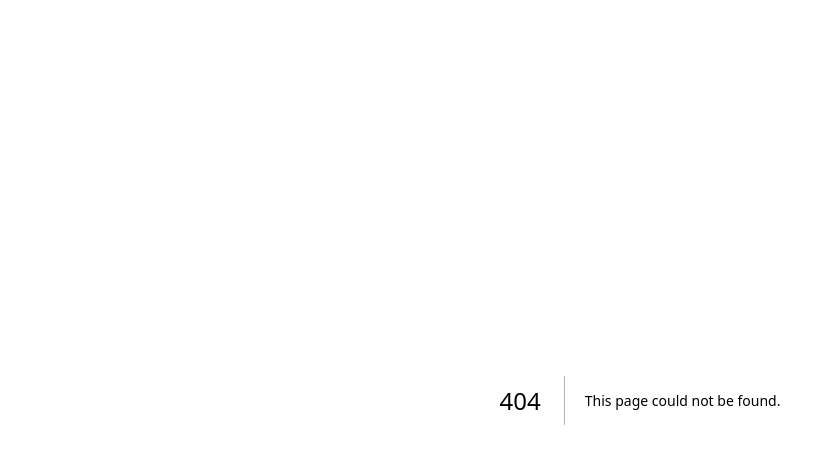
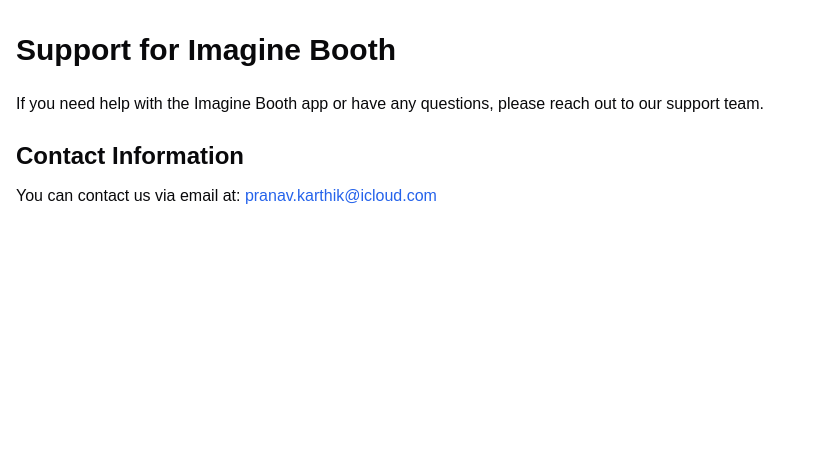
Before and after one commit to pranavkarthik10/personalv6, a Next.js app: page /apps/imagine-booth/support in a window 1280 px wide. Before the commit this address had no page. Shown: the top 464 px of the page, without its empty margins (0-827 px from the left). Built offline with nearby package versions, Linux system fonts and the light colour scheme.

Commit message:
add support

```diff
--- /dev/null
+++ b/src/app/apps/imagine-booth/support/page.tsx
@@ -0,0 +1,28 @@
+import React from 'react';
+
+const SupportPage = () => {
+  return (
+    <div className="container mx-auto px-4 py-8">
+      <h1 className="text-3xl font-bold mb-6">Support for Imagine Booth</h1>
+
+      <p className="mb-4">
+        If you need help with the Imagine Booth app or have any questions, please reach out to our support team.
+      </p>
+
+      <h2 className="text-2xl font-semibold mt-6 mb-3">Contact Information</h2>
+      <p>
+        You can contact us via email at: <a href="mailto:pranav.karthik@icloud.com" className="text-blue-600 hover:underline">pranav.karthik@icloud.com</a>
+      </p>
+
+      {/* Optional: Add links to FAQs, documentation, or a contact form if available */}
+      {/*
+      <h2 className="text-2xl font-semibold mt-6 mb-3">Frequently Asked Questions</h2>
+      <p className="mb-4">
+        Check out our <a href="/faq" className="text-blue-600 hover:underline">FAQ page</a> for answers to common questions.
+      </p>
+      */}
+    </div>
+  );
+};
+
+export default SupportPage;
```
